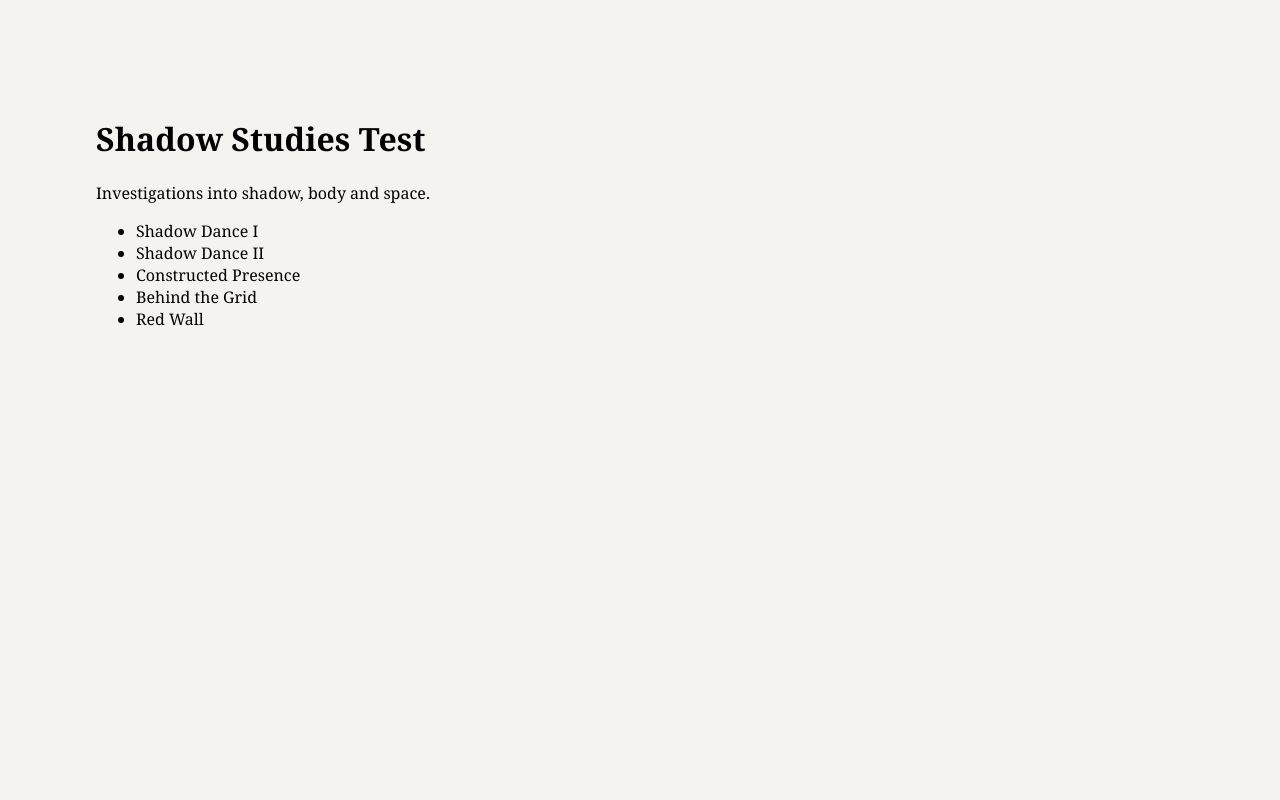
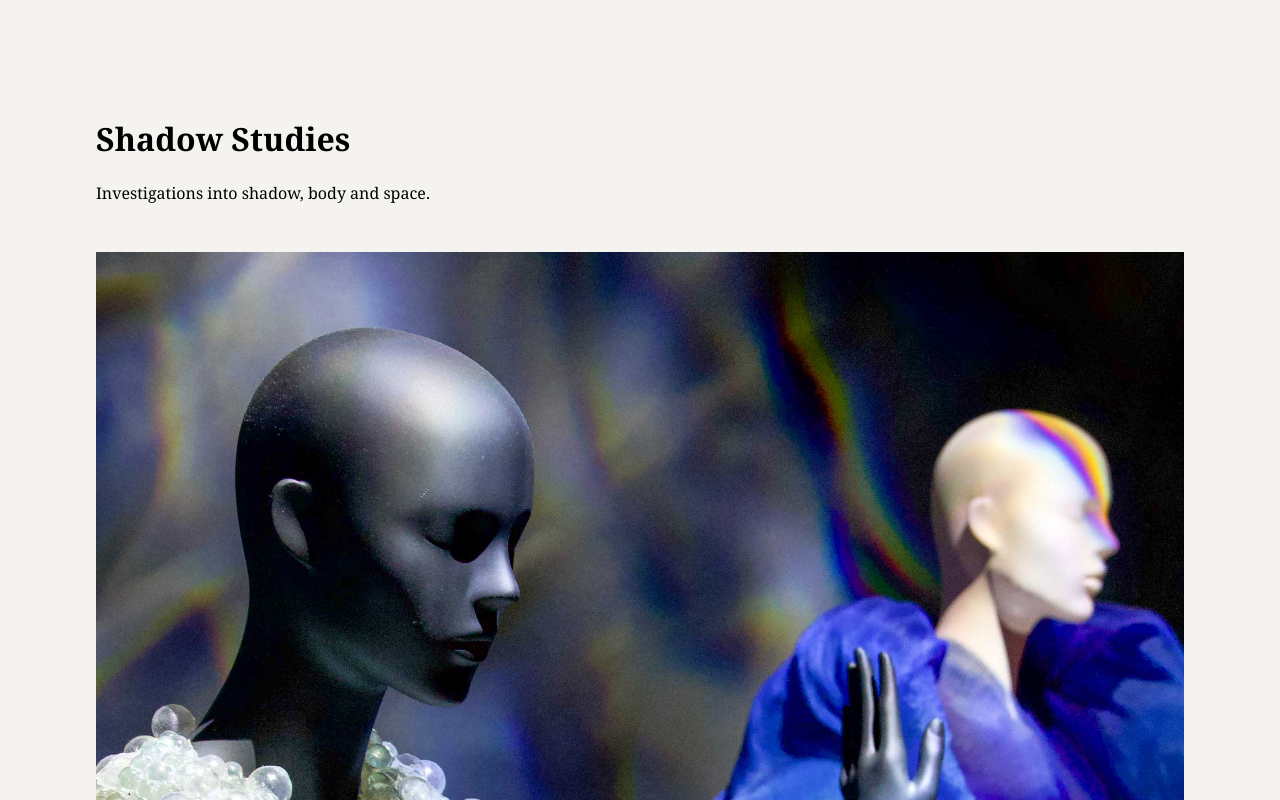
Before and after one commit to JensDDNN/jens-domela-portfolio, a Next.js app: page /work/shadow-studies in a window 1280 px wide. Shown: the top 800 px of the page. Built offline with nearby package versions, Linux system fonts and the light colour scheme.

Commit message:
Revise heading and add images to Shadow Studies page
Updated the heading and replaced the list with multiple images showcasing Shadow Studies.

```diff
--- a/app/work/shadow-studies/page.tsx
+++ b/app/work/shadow-studies/page.tsx
@@ -1,19 +1,61 @@
 export default function ShadowStudies() {
   return (
     <main style={{ padding: "4rem" }}>
-      <h1>Shadow Studies Test</h1>
+      <h1>Shadow Studies</h1>
 
       <p>
         Investigations into shadow, body and space.
       </p>
 
-      <ul>
-        <li>Shadow Dance I</li>
-        <li>Shadow Dance II</li>
-        <li>Constructed Presence</li>
-        <li>Behind the Grid</li>
-        <li>Red Wall</li>
-      </ul>
+      <img
+        src="/images/shadow-studies/DSC_0947-2.jpg"
+        alt="Shadow Studies"
+        style={{
+          width: "100%",
+          maxWidth: "1200px",
+          marginTop: "2rem",
+        }}
+      />
+
+      <img
+        src="/images/shadow-studies/NIK_2249.jpg"
+        alt="Shadow Studies"
+        style={{
+          width: "100%",
+          maxWidth: "1200px",
+          marginTop: "2rem",
+        }}
+      />
+
+      <img
+        src="/images/shadow-studies/NIK_2313.jpg"
+        alt="Shadow Studies"
+        style={{
+          width: "100%",
+          maxWidth: "1200px",
+          marginTop: "2rem",
+        }}
+      />
+
+      <img
+        src="/images/shadow-studies/NIK_2428.jpg"
+        alt="Shadow Studies"
+        style={{
+          width: "100%",
+          maxWidth: "1200px",
+          marginTop: "2rem",
+        }}
+      />
+
+      <img
+        src="/images/shadow-studies/NIK_2438-2.jpg"
+        alt="Shadow Studies"
+        style={{
+          width: "100%",
+          maxWidth: "1200px",
+          marginTop: "2rem",
+        }}
+      />
     </main>
   );
 }
```
